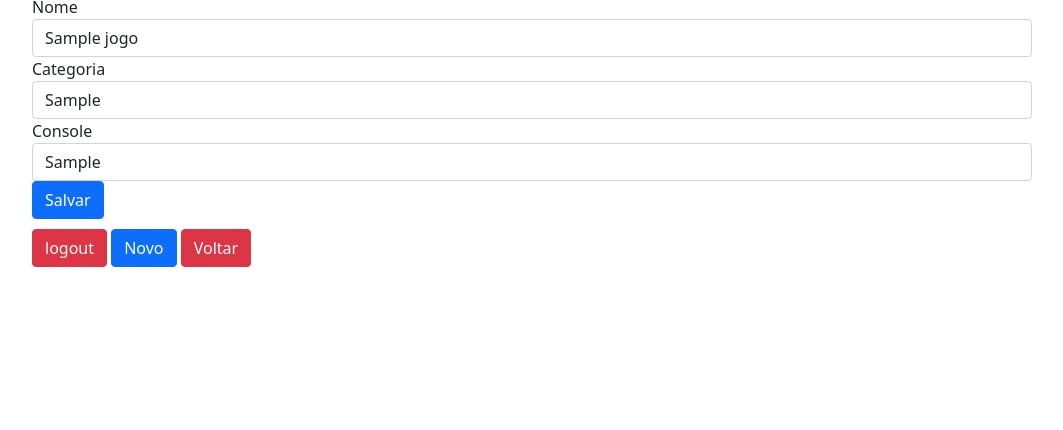
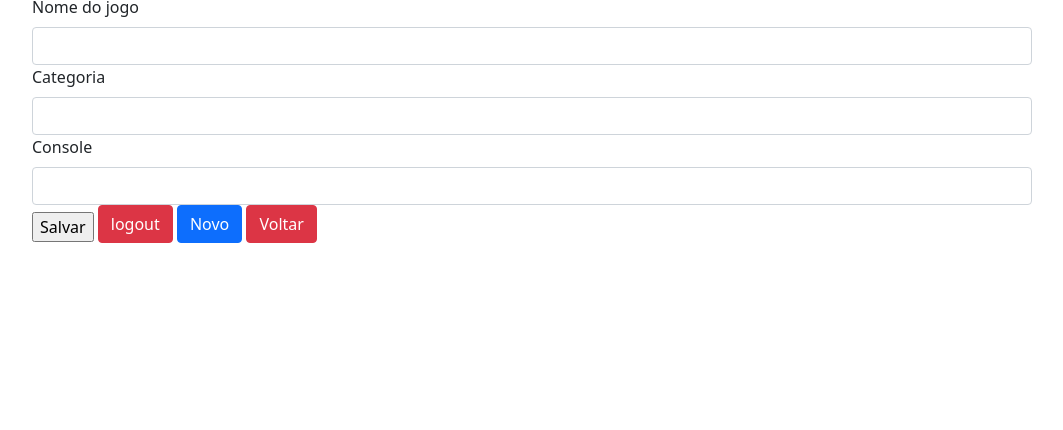
Before and after one commit to marciliodevjava/jogoteca-final, a Flask app: template templates/editar.html in a window 1280 px wide. Shown: the part 370-800 px from the top of the page, without its empty margins (108-1171 px from the left). Run offline with Flask 3, Linux system fonts and the light colour scheme; tables that the repository leaves empty hold one stand-in row (values such as "Sample post"); the template is opened without the code that fills it: values that come from a table or form of the project are taken from there, most other values are stand-ins (such as "Sample title", 1, 10 or a date in 2020); some libraries are stand-ins or nearby versions.

Commit message:
Update editar

```diff
--- a/templates/editar.html
+++ b/templates/editar.html
@@ -13,23 +13,26 @@
         </figure>
 
         <fieldset>
-            <input type="hidden" name="id" value="{{ jogo.id }}">
+            <input type="hidden" name="id" value="{{ id }}">
+            {{ form.csrf_token() }}
             <div class="form-group">
-                <label for="nome">Nome</label>
-                <input type="text" id="nome" name="nome" class="form-control" value="{{ jogo.nome }}">
+                {{ form.nome.label(class="form-label") }}
+                {{ form.nome(class="form-control") }}
             </div>
             <div class="form-group">
-                <label for="categoria">Categoria</label>
-                <input type="text" id="categoria" name="categoria" class="form-control" value="{{ jogo.categoria }}">
+                {{ form.categoria.label(class="form-label") }}
+                {{ form.categoria(class="form-control") }}
             </div>
             <div class="form-group">
-                <label for="console">Console</label>
-                <input type="text" id="console" name="console" class="form-control" value="{{ jogo.console }}">
+                {{ form.console.label(class="form-label") }}
+                {{ form.console(class="form-control") }}
             </div>
-            <button type="submit" class="btn btn-primary btn-salvar">Salvar</button>
+            <div class="form-group">
+                {{ form.salvar(class="bnt bnt-primary") }}
+                <a class="btn btn-danger" href="{{ url_for('logout') }}">logout</a>
+                <a class="btn btn-primary" href="{{ url_for('novo') }}">Novo</a>
+                <a class="btn btn-danger" href="{{ url_for('index') }}">Voltar</a>
+            </div>
         </fieldset>
-        <a class="btn btn-danger" href="{{ url_for('logout') }}">logout</a>
-        <a class="btn btn-primary" href="{{ url_for('novo') }}">Novo</a>
-        <a class="btn btn-danger" href="{{ url_for('index') }}">Voltar</a>
     </form>
 {% endblock %}
```
